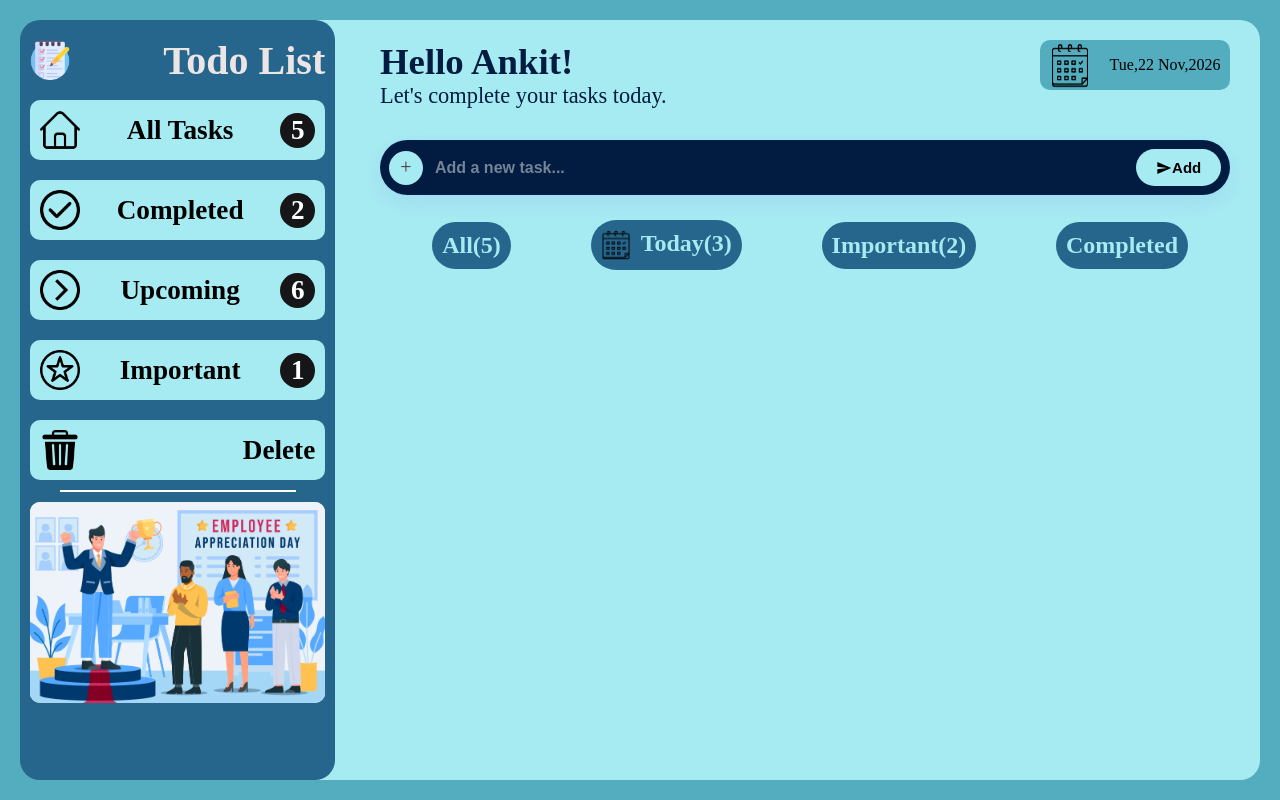
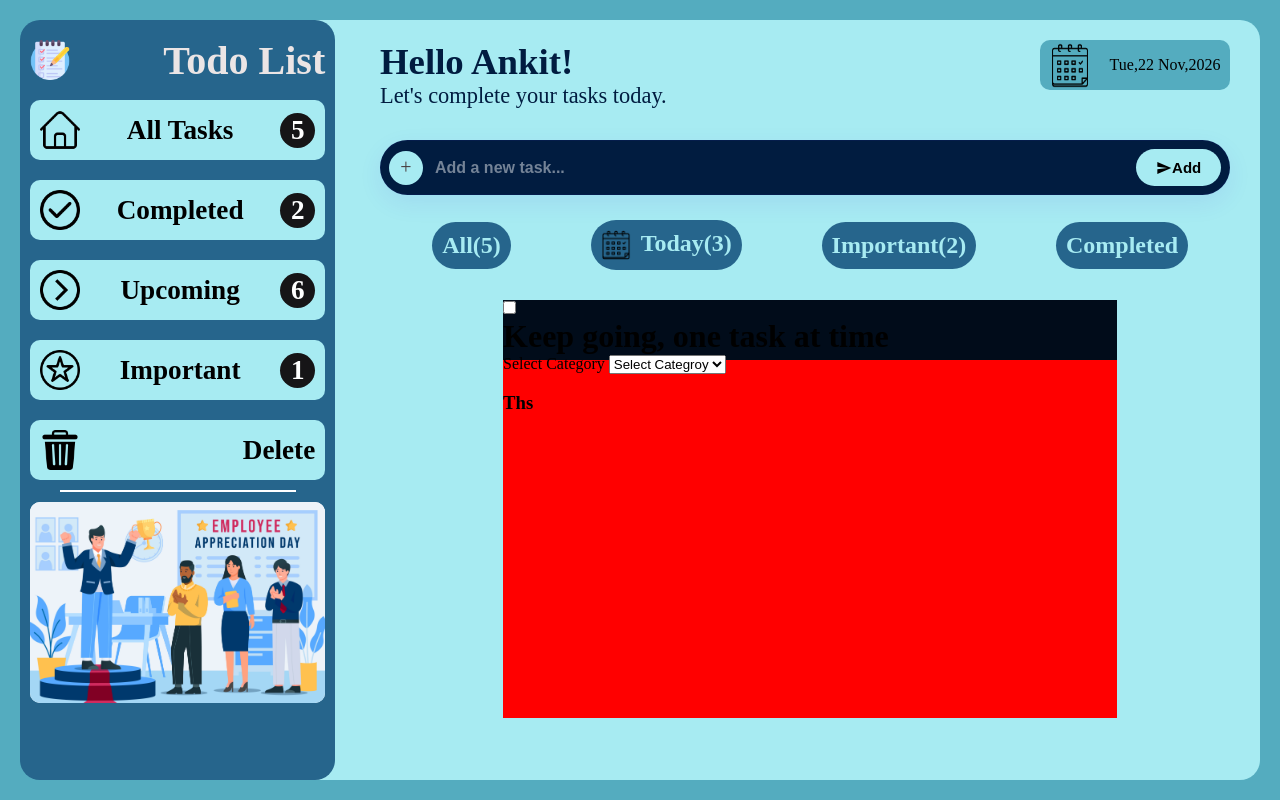
Before and after one commit to Rjankit999/To-Do-List, a plain HTML site: page index.html in a window 1280 px wide. Drawn offline with Linux system fonts and the light colour scheme.

Commit message:
add action button

```diff
--- a/index.html
+++ b/index.html
@@ -61,8 +61,6 @@
                 <img src="./motivation.jpg" alt="">
 
             </div>
-
-
         </div>
         <div class="sidebar-nav">
             <div class="user">
@@ -89,7 +87,9 @@
                 </button>
             </div>
             <div class="nave-bar">
-                <div class="all"> <h2>All(5)</h2></div>
+                <div class="all">
+                    <h2>All(5)</h2>
+                </div>
 
                 <div class="today">
                     <img src="./date.png" alt="">
@@ -103,16 +103,50 @@
                 <div class="completed">
                     <h2>Completed</h2>
 
+                </div>
+            </div>
+
+            <div class="task-section">
+                <div class="task-section-hendling">
+                    <div class="check">
+                        <input type="checkbox" class="check-box">
+                    </div>
+                    <div class="task-title">
+                        <h1>Keep going, one task at time </h1>
+                    </div>
+                    <div class="category">
+                        <label for="category">Select Category</label>
+                        <select name="category" id="category" class="category-section">
+                            <option value="">Select Categroy</option>
+                            <option value="Important">⭐Important</option>
+                            <option value="Work">Work</option>
+                            <option value="Study">Study</option>
+                            <option value="Project">Project</option>
+                            <option value="Health">Health</option>
+                            <option value="Personal">Personal</option>
+                        </select>
+                    </div>
+                    <div class="due-date">
+                        <img src="" alt="">
+                        <h3>Ths</h3>
+                    </div>
+                    <div class="action-button">
+                        <div class="edit-button">
+                            <img src="" alt="">
+                        </div>
+                        <div class="delete-button">
+                            <img src="" alt="">
+                        </div>
+                    </div>
+                </div>
             </div>
         </div>
 
-    </div>
 
 
+        <script src="script.js">
 
-    <script src="script.js">
-
-    </script>
+        </script>
 </body>
 
 </html>
--- a/style.css
+++ b/style.css
@@ -44,6 +44,8 @@ body {
     border-bottom-right-radius: 20px;
     margin-left: -20px;
     z-index: 1;
+    display: flex;
+    flex-direction: column;
 
 }
 
@@ -333,3 +335,15 @@ body {
     background-color: #1a457c;
     cursor: pointer;
 }
+.task-section{
+    margin-left: 45px;
+    height: 55%;
+    width: 65%;
+    background-color: red;
+    margin-top: 30px;
+}
+.task-section-hendling{
+    height: 60px;
+    width: 100%;
+    background-color: #010c1a;
+}
```
